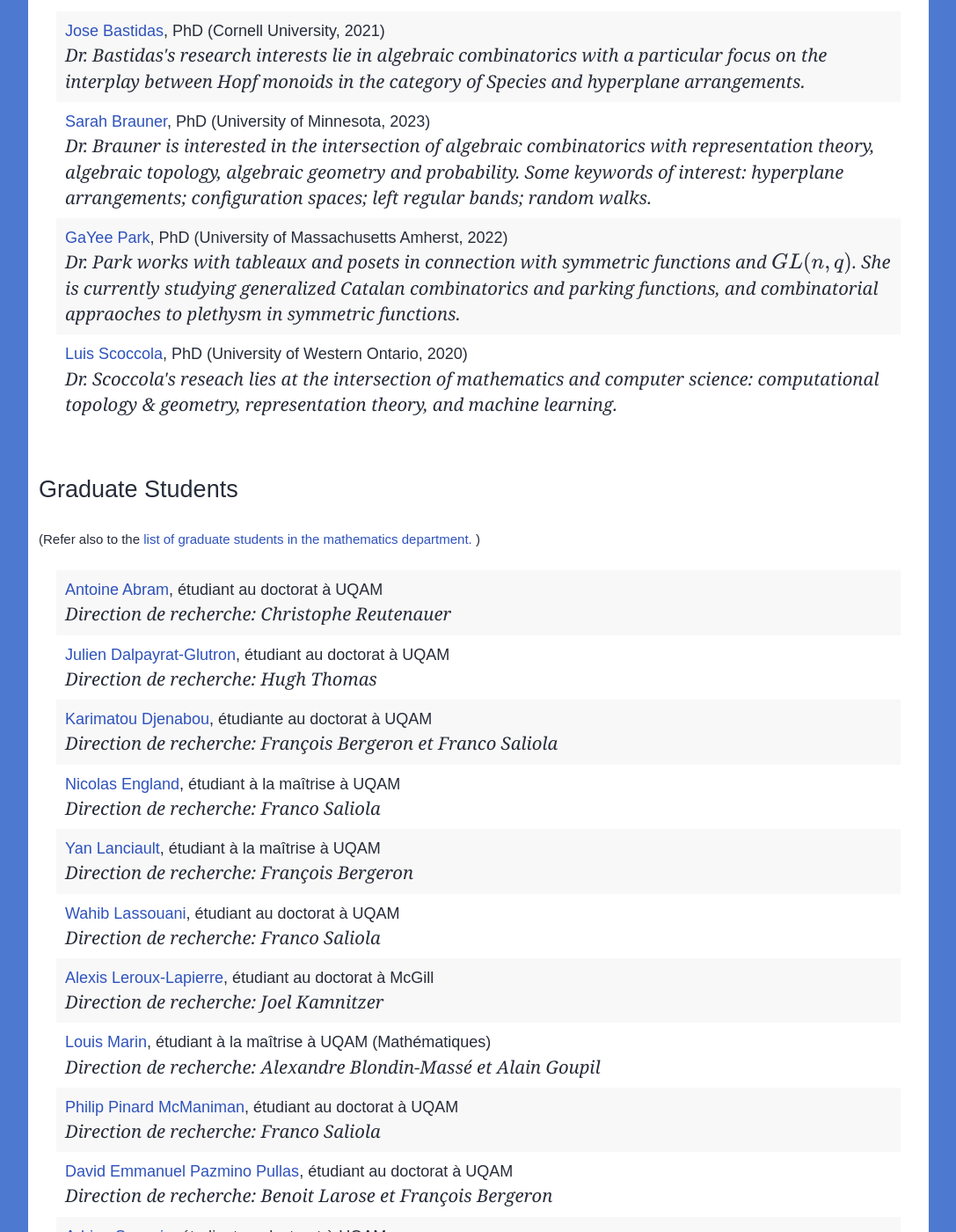
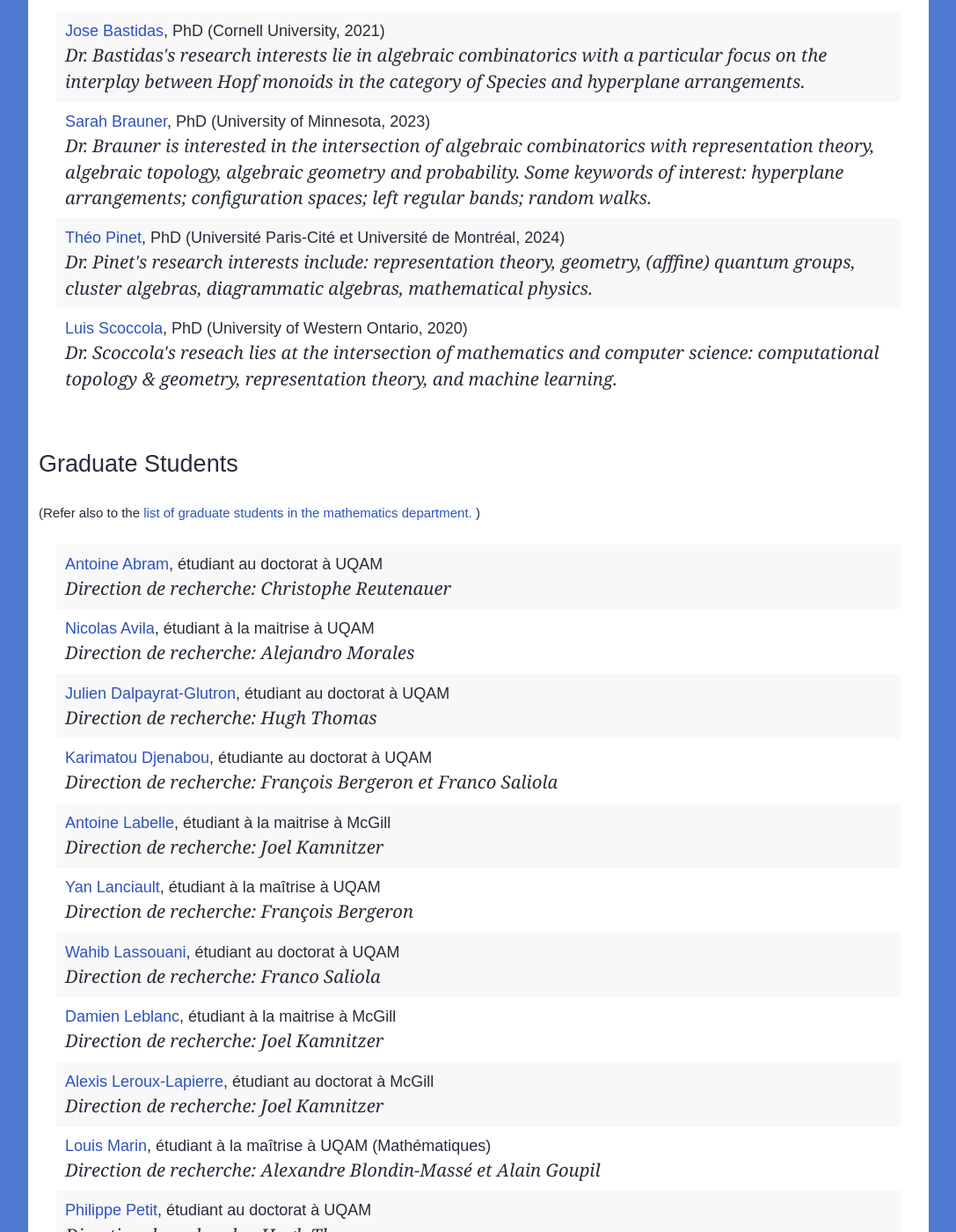
Before and after one commit to lacim-uqam/lacim-uqam.github.io, a Jekyll site: the page built from en/members.md, in a window 1280 px wide and 1400 px high, scrolled down 3388 px. Shown: the whole window at 88% size, without its empty margins (96-1183 px from the left). Built offline with Jekyll 4.4.1, drawn with Linux system fonts in a browser that asks for light colours; formulas are drawn with MathJax 3; some of the changed text lies outside the part shown.

Commit message:
update list of students/postdocs

```diff
--- /dev/null
+++ b/_data/members/postdocs-historique.yml
@@ -0,0 +1,17 @@
+- name: GaYee Park
+  phd_institution: University of Massachusetts Amherst
+  phd_year: 2022
+  phd_supervisor: Alejandro Morales
+  email: park.ga_yee@uqam.ca
+  website: https://sites.google.com/view/gayeepark/home
+  research_interests: >
+    Dr. Park works with tableaux and posets in connection with symmetric
+    functions and \(GL(n,q)\). She is currently studying generalized Catalan
+    combinatorics and parking functions, and combinatorial appraoches to
+    plethysm in symmetric functions.
+  interets_de_recherche: >
+    Les recherches de Dr. Park portent sur la combinatoire algébrique et
+    énumérative. Elle étudie les tableau et les posets et leurs applications
+    aux fonctions symétriques et \(GL(n,q)\). Elle étudie actuellement la
+    combinatoire catalane généralisée, les fonctions de stationnement, et des
+    approches combinatoires au pléthysme de fonctions symétriques.
--- a/_data/members/postdocs.yml
+++ b/_data/members/postdocs.yml
@@ -31,23 +31,20 @@
     d'hyperplans; espaces de configuration; bandes régulières à gauche; marches
     aléatoires.
 
-- name: GaYee Park
-  phd_institution: University of Massachusetts Amherst
-  phd_year: 2022
-  phd_supervisor: Alejandro Morales
-  email: park.ga_yee@uqam.ca
-  website: https://sites.google.com/view/gayeepark/home
+- name: Théo Pinet
+  phd_institution: Université Paris-Cité et Université de Montréal
+  phd_year: 2024
+  phd_supervisor: David Hernandez (Université de Paris) et Yvan Saint-Aubin (Université de Montréal)
+  email: theopinet2@gmail.com
+  website: https://www.theopinet.ca/
   research_interests: >
-    Dr. Park works with tableaux and posets in connection with symmetric
-    functions and \(GL(n,q)\). She is currently studying generalized Catalan
-    combinatorics and parking functions, and combinatorial appraoches to
-    plethysm in symmetric functions.
+    Dr. Pinet's research interests include: representation theory, geometry,
+    (afffine) quantum groups, cluster algebras, diagrammatic algebras,
+    mathematical physics.
   interets_de_recherche: >
-    Les recherches de Dr. Park portent sur la combinatoire algébrique et
-    énumérative. Elle étudie les tableau et les posets et leurs applications
-    aux fonctions symétriques et \(GL(n,q)\). Elle étudie actuellement la
-    combinatoire catalane généralisée, les fonctions de stationnement, et des
-    approches combinatoires au pléthysme de fonctions symétriques.
+    Les recherches de Dr. Pinet portent sur la théorie de la représentation,
+    la géométrie, les groupes quantiques (affines), les algèbres amassées,
+    les algèbres diagrammatiques, et la physique mathématique.
 
 - name: Luis Scoccola
   phd_institution: University of Western Ontario
--- /dev/null
+++ b/_data/members/students-historique.yml
@@ -0,0 +1,5 @@
+- name: Nicolas England
+  supervisor: Franco Saliola
+  affiliation: UQAM
+  degree: étudiant à la maîtrise
+  website: https://math.uqam.ca/le-departement/etudiants-aux-cycles-superieurs/
--- a/_data/members/students.yml
+++ b/_data/members/students.yml
@@ -3,6 +3,12 @@
   supervisor: Christophe Reutenauer
   degree: étudiant au doctorat
   website: https://sites.google.com/view/antoineabram
+
+- name: Nicolas Avila
+  supervisor: Alejandro Morales
+  affiliation: UQAM
+  degree: étudiant à la maitrise
+  website:
 
 - name: Julien Dalpayrat-Glutron
   supervisor: Hugh Thomas
@@ -16,11 +22,11 @@
   degree: étudiante au doctorat
   website: https://math.uqam.ca/le-departement/etudiants-aux-cycles-superieurs/
 
-- name: Nicolas England
-  supervisor: Franco Saliola
-  affiliation: UQAM
-  degree: étudiant à la maîtrise
-  website: https://math.uqam.ca/le-departement/etudiants-aux-cycles-superieurs/
+- name: Antoine Labelle
+  supervisor: Joel Kamnitzer
+  affiliation: McGill
+  degree: étudiant à la maitrise
+  website: https://scholar.google.com/citations?user=ILqa5O4AAAAJ&hl=en
 
 - name: Yan Lanciault
   supervisor: François Bergeron
@@ -34,6 +40,12 @@
   degree: étudiant au doctorat
   website: https://math.uqam.ca/le-departement/etudiants-aux-cycles-superieurs/
 
+- name: Damien Leblanc
+  supervisor: Joel Kamnitzer
+  affiliation: McGill
+  degree: étudiant à la maitrise
+  website:
+
 - name: Alexis Leroux-Lapierre
   supervisor: Joel Kamnitzer
   affiliation: McGill
@@ -45,6 +57,12 @@
   affiliation: UQAM (Mathématiques)
   degree: étudiant à la maîtrise
   website: https://math.uqam.ca/le-departement/etudiants-aux-cycles-superieurs/
+
+- name: Philippe Petit
+  supervisor: Hugh Thomas
+  affiliation: UQAM
+  degree: étudiant au doctorat
+  website:
 
 - name: Philip Pinard McManiman
   supervisor: Franco Saliola
```
